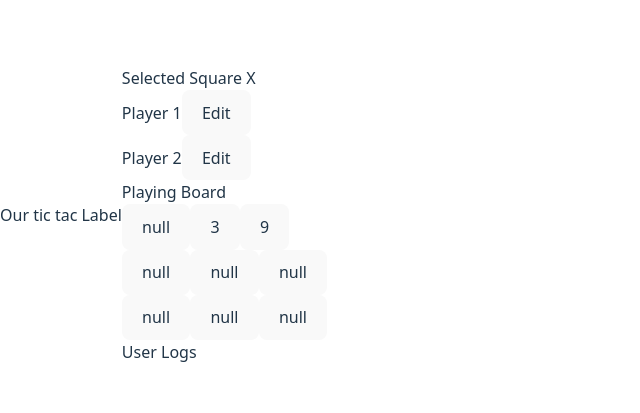
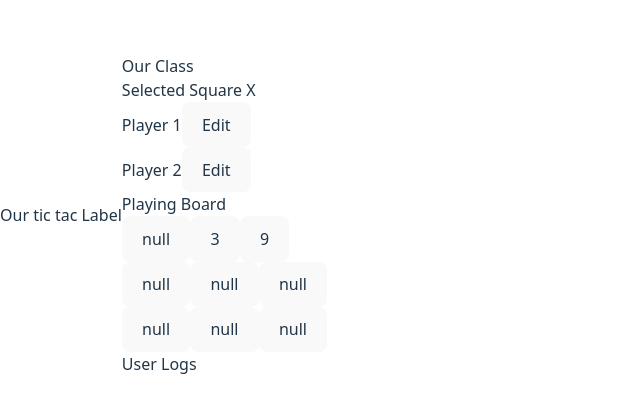
Before and after one commit to divyam150296/tic-tac, a React (Vite) app: page / in a window 1280 px wide. Shown: the part 185-598 px from the top of the page, without its empty margins (0-640 px from the left). Built offline with nearby package versions, Linux system fonts and the light colour scheme.

Commit message:
Update the element

```diff
--- a/src/App.jsx
+++ b/src/App.jsx
@@ -16,10 +16,11 @@ function App() {
   }
 
   return (
-    <div class="w-screen">
+    <div className="w-screen">
+      <div>Our Class</div>
       <div>Selected Square {selectedSquare}</div>
-      <section class="flex flex-col items-center">
-        <div class="w-full flex justify-around">
+      <section className="flex flex-col items-center">
+        <div className="w-full flex justify-around">
           <Player playerName="Player 1" symbol="X"/>
           <Player playerName="Player 2" symbol="O"/>
         </div>
```
Also changed, not shown: 4 other files (tests, documents, lock files or other folders).
